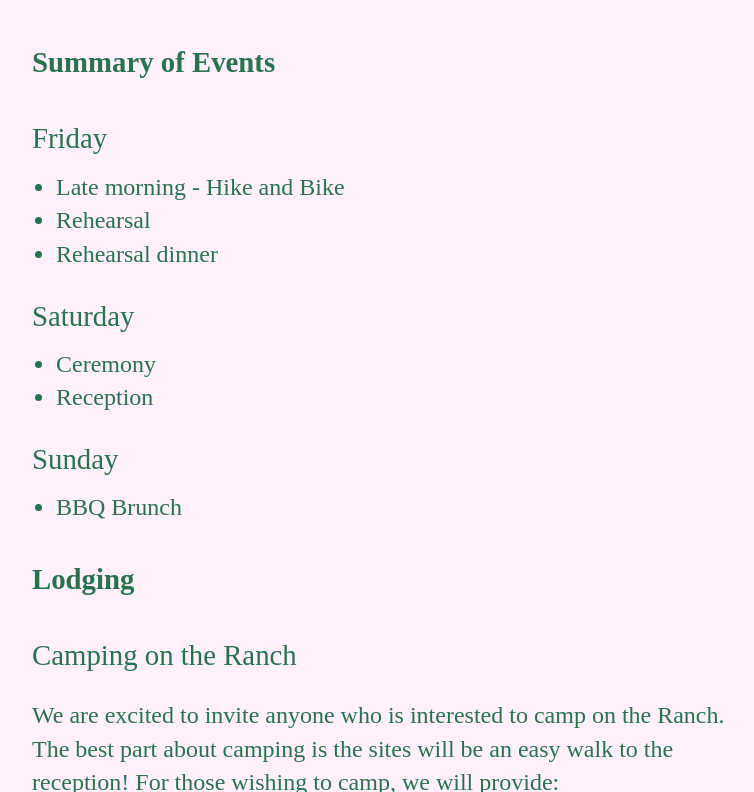
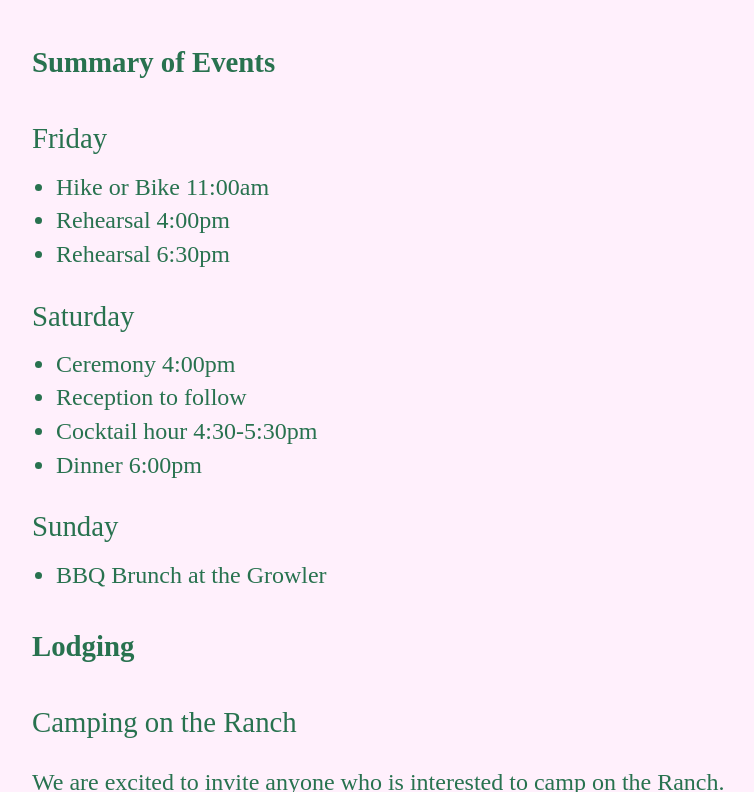
Before and after one commit to mattandjulia/wedding, a plain HTML site: page index.html in a window 1280 px wide. Shown: the part 553-1345 px from the top of the page, without its empty margins (248-1002 px from the left). Drawn offline with Linux system fonts and the light colour scheme; a web font is replaced by a local one.

Commit message:
update timeline

```diff
--- a/index.html
+++ b/index.html
@@ -62,18 +62,20 @@
       <h2>Summary of Events</h2>
       <h3>Friday</h3>
       <ul>
-        <li>Late morning - Hike and Bike</li>
-        <li>Rehearsal</li>
-        <li>Rehearsal dinner</li>
+        <li>Hike or Bike 11:00am</li>
+        <li>Rehearsal 4:00pm</li>
+        <li>Rehearsal 6:30pm</li>
       </ul>
       <h3>Saturday</h3>
       <ul>
-        <li>Ceremony</li>
-        <li>Reception</li>
+        <li>Ceremony 4:00pm</li>
+        <li>Reception to follow</li>
+        <li>Cocktail hour 4:30-5:30pm</li>
+        <li>Dinner 6:00pm</li>
       </ul>
       <h3>Sunday</h3>
       <ul>
-        <li>BBQ Brunch</li>
+        <li>BBQ Brunch at the Growler</li>
       </ul>
       <h2>Lodging</h2>
       <h3>Camping on the Ranch</h3>
```
